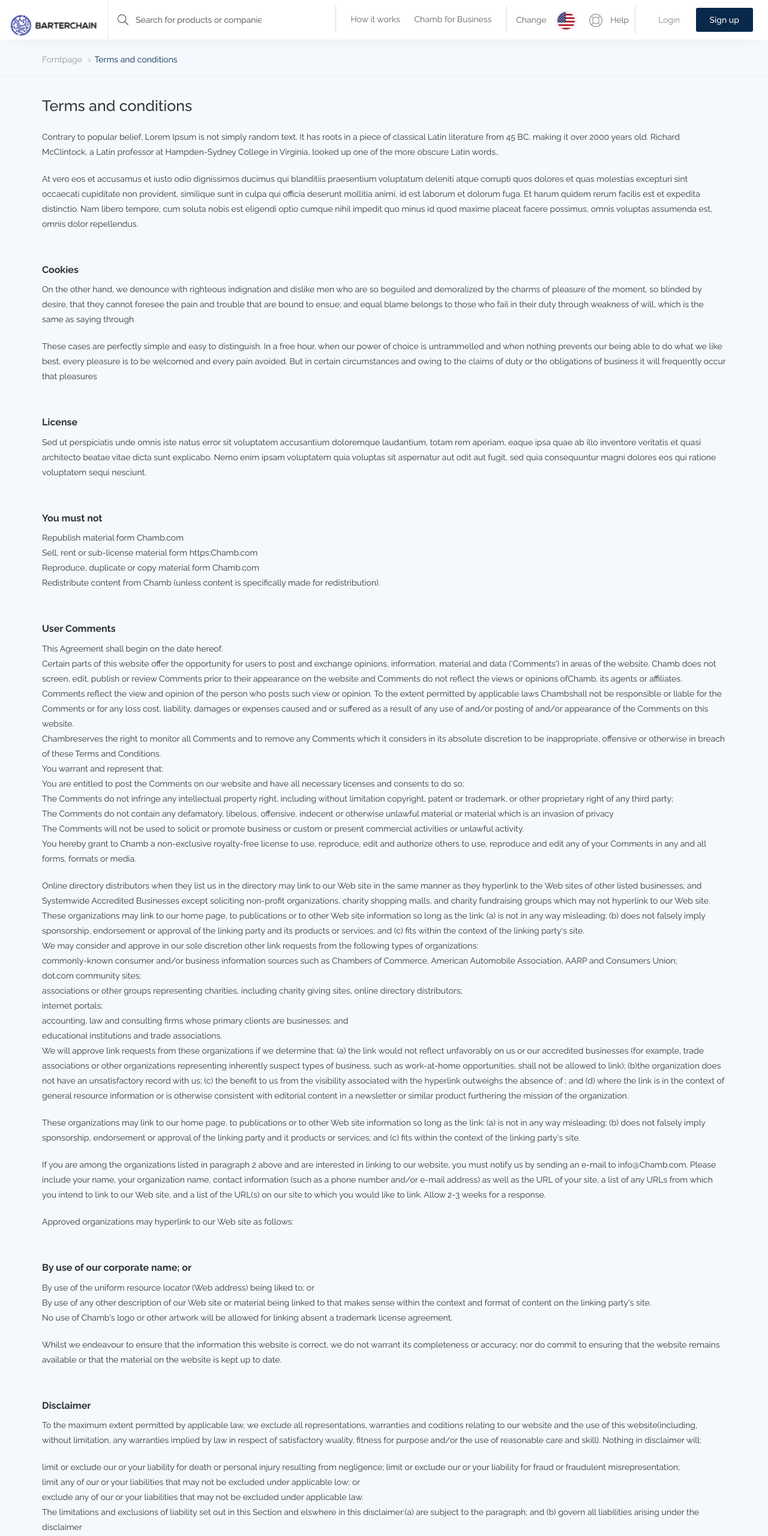
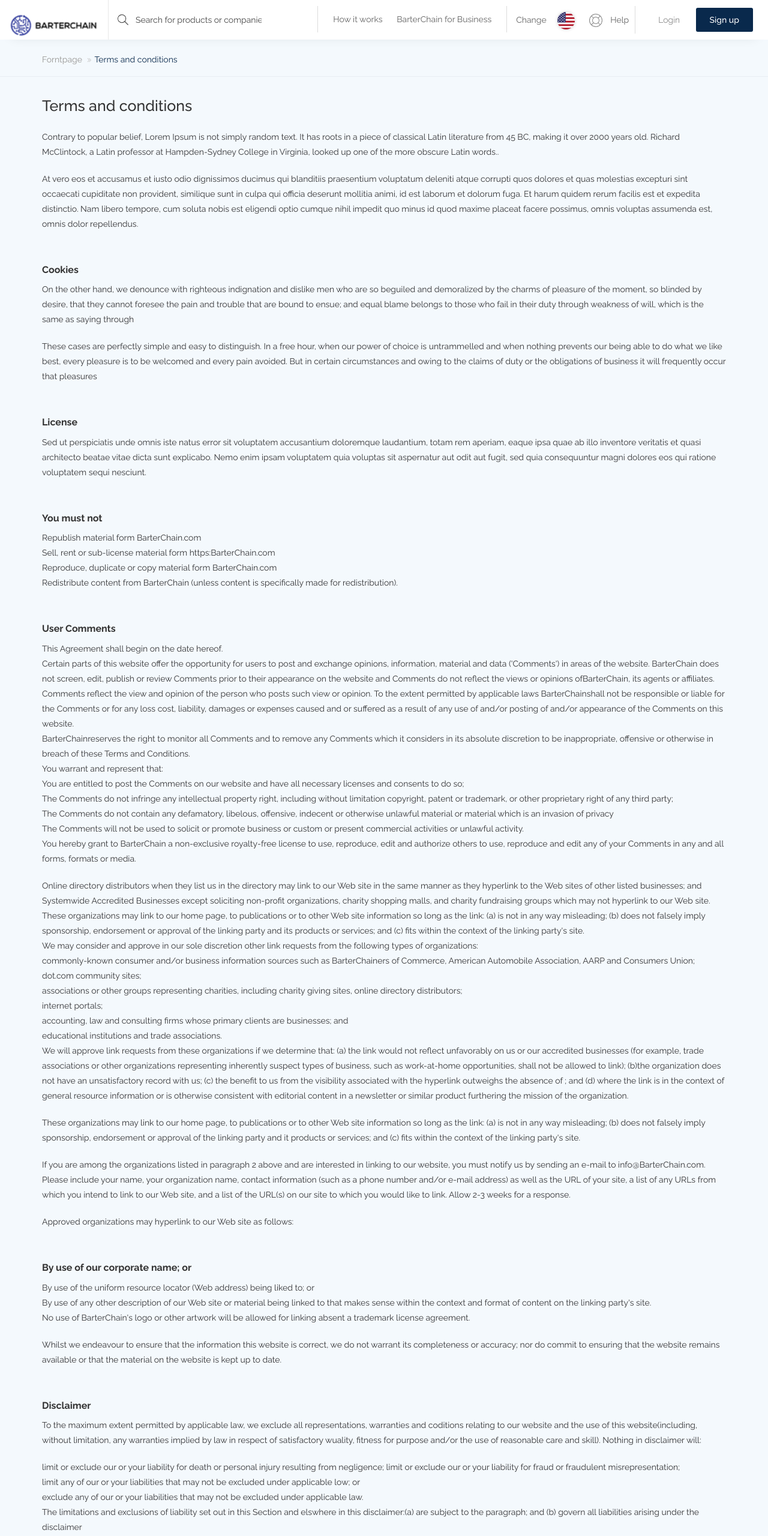
Before and after one commit to DragonDare/ByteTheBit_final, a plain HTML site: page front-end/cms.html in a window 1280 px wide. Shown: the top 2560 px of the page at 60% size. Drawn offline with Linux system fonts and the light colour scheme.

Commit message:
Update cms.html

```diff
--- a/front-end/cms.html
+++ b/front-end/cms.html
@@ -2,7 +2,7 @@
 <html lang="en">
    <head>
       <meta charset="UTF-8">
-      <title>Chamb - Responsive E-commerce HTML5 Template</title>
+      <title>BarterChain - Responsive E-commerce HTML5 Template</title>
       <meta http-equiv="X-UA-Compatible" content="IE=edge">
       <!--enable mobile device-->
       <meta name="viewport" content="width=device-width, initial-scale=1">
@@ -63,7 +63,7 @@
                            <div class="nav-box">
                               <ul>
                                  <li><a href="howitworks.html">How it works</a></li>
-                                 <li><a href="about-us.html">Chamb for Business</a></li>
+                                 <li><a href="about-us.html">BarterChain for Business</a></li>
                               </ul>
                            </div>
                         </div>
@@ -96,7 +96,7 @@
          <ul id="sidebar-nav" class="sidebar-nav">
             <li><a href="#">Help</a></li>
             <li><a href="#">How it works</a></li>
-            <li><a href="#">Chamb for Business</a></li>
+            <li><a href="#">BarterChain for Business</a></li>
          </ul>
       </div>
       <div class="terms-conditions">
@@ -150,10 +150,10 @@
                <div class="col-md-12">
                   <div class="terms-box">
                      <h3>You must not</h3>
-                     <p>Republish material form Chamb.com<br>
-                        Sell, rent or sub-license material form https:Chamb.com<br>
-                        Reproduce, duplicate or copy material form Chamb.com<br>
-                        Redistribute content from Chamb (unless content is specifically made for redistribution).
+                     <p>Republish material form BarterChain.com<br>
+                        Sell, rent or sub-license material form https:BarterChain.com<br>
+                        Reproduce, duplicate or copy material form BarterChain.com<br>
+                        Redistribute content from BarterChain (unless content is specifically made for redistribution).
                      </p>
                   </div>
                </div>
@@ -161,18 +161,18 @@
                   <div class="terms-box">
                      <h3>User Comments</h3>
                      <p>This Agreement shall begin on the date hereof. <br>
-                        Certain parts of this website offer the opportunity for users to post and exchange opinions, information, material and data ('Comments') in areas of the website. Chamb does not screen, edit, publish or review Comments prior to their appearance on the website and Comments do not reflect the views or opinions ofChamb, its agents or affiliates. Comments reflect the view and opinion of the person who posts such view or opinion. To the extent permitted by applicable laws Chambshall not be responsible or liable for the Comments or for any loss cost, liability, damages or expenses caused and or suffered as a result of any use of and/or posting of and/or appearance of the Comments on this website.<br>
-                        Chambreserves the right to monitor all Comments and to remove any Comments which it considers in its absolute discretion to be inappropriate, offensive or otherwise in breach of these Terms and Conditions.<br>
+                        Certain parts of this website offer the opportunity for users to post and exchange opinions, information, material and data ('Comments') in areas of the website. BarterChain does not screen, edit, publish or review Comments prior to their appearance on the website and Comments do not reflect the views or opinions ofBarterChain, its agents or affiliates. Comments reflect the view and opinion of the person who posts such view or opinion. To the extent permitted by applicable laws BarterChainshall not be responsible or liable for the Comments or for any loss cost, liability, damages or expenses caused and or suffered as a result of any use of and/or posting of and/or appearance of the Comments on this website.<br>
+                        BarterChainreserves the right to monitor all Comments and to remove any Comments which it considers in its absolute discretion to be inappropriate, offensive or otherwise in breach of these Terms and Conditions.<br>
                         You warrant and represent that: <br>
                         You are entitled to post the Comments on our website and have all necessary licenses and consents to do so; <br>
                         The Comments do not infringe any intellectual property right, including without limitation copyright, patent or trademark, or other proprietary right of any third party; <br>
                         The Comments do not contain any defamatory, libelous, offensive, indecent or otherwise unlawful material or material which is an invasion of privacy<br>
                         The Comments will not be used to solicit or promote business or custom or present commercial activities or unlawful activity. <br>
-                        You hereby grant to Chamb a non-exclusive royalty-free license to use, reproduce, edit and authorize others to use, reproduce and edit any of your Comments in any and all forms, formats or media.
+                        You hereby grant to BarterChain a non-exclusive royalty-free license to use, reproduce, edit and authorize others to use, reproduce and edit any of your Comments in any and all forms, formats or media.
                      </p>
                      <p>Online directory distributors when they list us in the directory may link to our Web site in the same manner as they hyperlink to the Web sites of other listed businesses;
                         and <br>Systemwide Accredited Businesses except soliciting non-profit organizations, charity shopping malls, and charity fundraising groups which may not hyperlink to our Web site. <br> These organizations may link to our home page, to publications or to other Web site information so long as the link: (a) is not in any way misleading;
-                        (b) does not falsely imply sponsorship, endorsement or approval of the linking party and its products or services; and (c) fits within the context of the linking party's site.<br> We may consider and approve in our sole discretion other link requests from the following types of organizations:<br> commonly-known consumer and/or business information sources such as Chambers of Commerce, American Automobile Association, AARP and Consumers Union;<br>
+                        (b) does not falsely imply sponsorship, endorsement or approval of the linking party and its products or services; and (c) fits within the context of the linking party's site.<br> We may consider and approve in our sole discretion other link requests from the following types of organizations:<br> commonly-known consumer and/or business information sources such as BarterChainers of Commerce, American Automobile Association, AARP and Consumers Union;<br>
                         dot.com community sites;<br>
                         associations or other groups representing charities, including charity giving sites, online directory distributors;<br>
                         internet portals;<br>
@@ -180,7 +180,7 @@
                         educational institutions and trade associations.<br> We will approve link requests from these organizations if we determine that: (a) the link would not reflect unfavorably on us or our accredited businesses (for example, trade associations or other organizations representing inherently suspect types of business, such as work-at-home opportunities, shall not be allowed to link); (b)the organization does not have an unsatisfactory record with us; (c) the benefit to us from the visibility associated with the hyperlink outweighs the absence of ; and (d) where the link is in the context of general resource information or is otherwise consistent with editorial content in a newsletter or similar product furthering the mission of the organization.
                      </p>
                      <p>These organizations may link to our home page, to publications or to other Web site information so long as the link: (a) is not in any way misleading; (b) does not falsely imply sponsorship, endorsement or approval of the linking party and it products or services; and (c) fits within the context of the linking party's site.</p>
-                     <p>If you are among the organizations listed in paragraph 2 above and are interested in linking to our website, you must notify us by sending an e-mail to info@Chamb.com. Please include your name, your organization name, contact information (such as a phone number and/or e-mail address) as well as the URL of your site, a list of any URLs from which you intend to link to our Web site, and a list of the URL(s) on our site to which you would like to link. Allow 2-3 weeks for a response.</p>
+                     <p>If you are among the organizations listed in paragraph 2 above and are interested in linking to our website, you must notify us by sending an e-mail to info@BarterChain.com. Please include your name, your organization name, contact information (such as a phone number and/or e-mail address) as well as the URL of your site, a list of any URLs from which you intend to link to our Web site, and a list of the URL(s) on our site to which you would like to link. Allow 2-3 weeks for a response.</p>
                      <p>Approved organizations may hyperlink to our Web site as follows:</p>
                   </div>
                </div>
@@ -189,7 +189,7 @@
                      <h3>By use of our corporate name; or</h3>
                      <p>By use of the uniform resource locator (Web address) being liked to; or<br>
                         By use of any other description of our Web site or material being linked to that makes sense within the context and format of content on the linking party's site.<br>
-                        No use of Chamb's logo or other artwork will be allowed for linking absent a trademark license agreement.
+                        No use of BarterChain's logo or other artwork will be allowed for linking absent a trademark license agreement.
                      </p>
                      <p>Whilst we endeavour to ensure that the information this website is correct, we do not warrant its completeness or accuracy; nor do commit to ensuring that the website remains available or
                         that the material on the website is kept up to date.
@@ -241,7 +241,7 @@
                      <div class="col-md-6 col-sm-6">
                         <div class="left-f-box">
                            <div class="col-sm-4">
-                              <h2>SELL ON chamb</h2>
+                              <h2>SELL ON BarterChain</h2>
                               <ul>
                                  <li><a href="#">Create account</a></li>
                                  <li><a href="howitworks.html">How it works suppliers</a></li>
@@ -250,7 +250,7 @@
                               </ul>
                            </div>
                            <div class="col-sm-4">
-                              <h2>BUY ON chamb</h2>
+                              <h2>BUY ON BarterChain</h2>
                               <ul>
                                  <li><a href="#">Create account</a></li>
                                  <li><a href="#">How it works buyers</a></li>
@@ -261,7 +261,7 @@
                            <div class="col-sm-4">
                               <h2>COMPANY</h2>
                               <ul>
-                                 <li><a href="about-us.html">About chamb</a></li>
+                                 <li><a href="about-us.html">About BarterChain</a></li>
                                  <li><a href="#">Contact us</a></li>
                                  <li><a href="#">Press</a></li>
                                  <li><a href="#">Careers</a></li>
```
